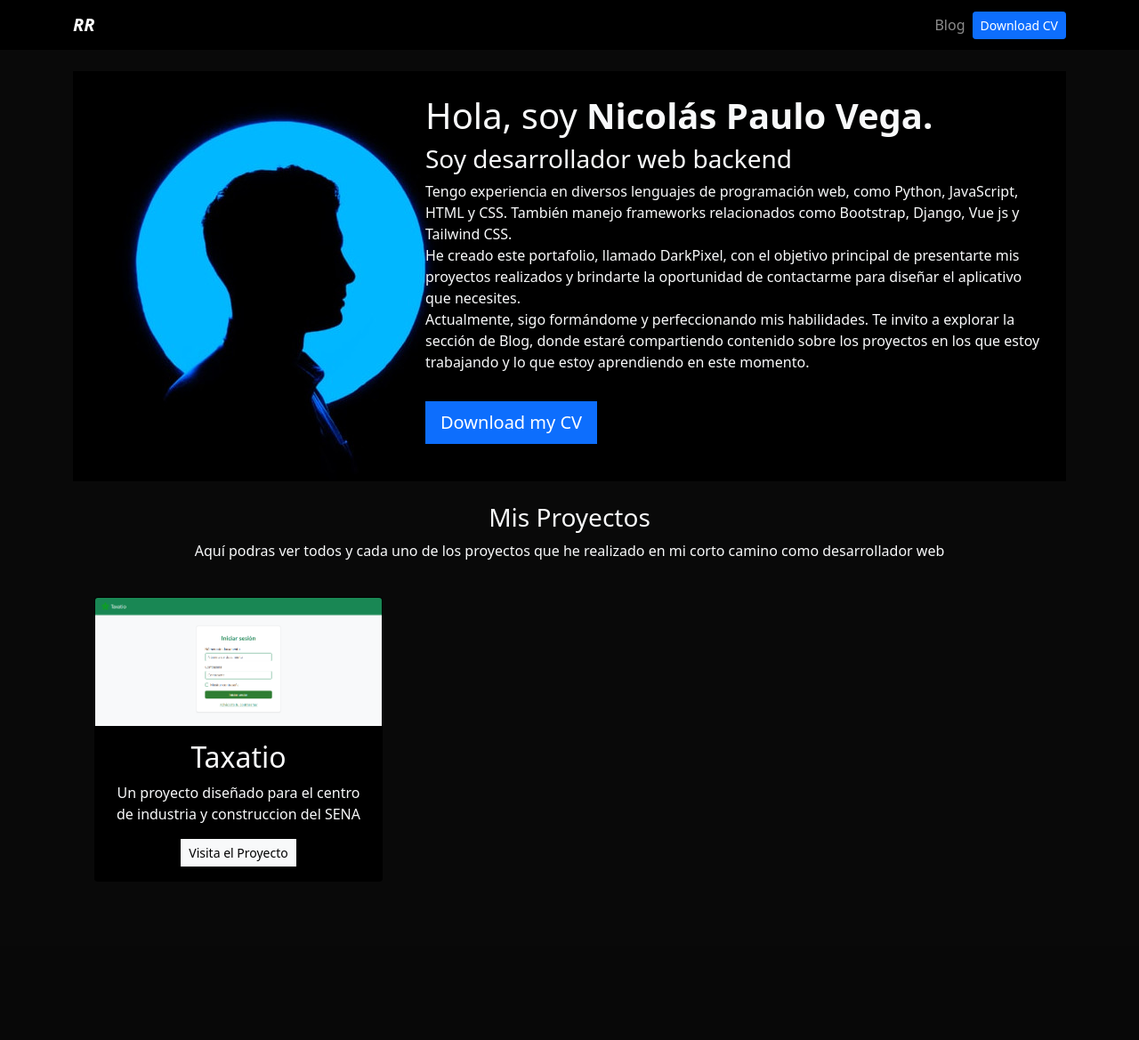
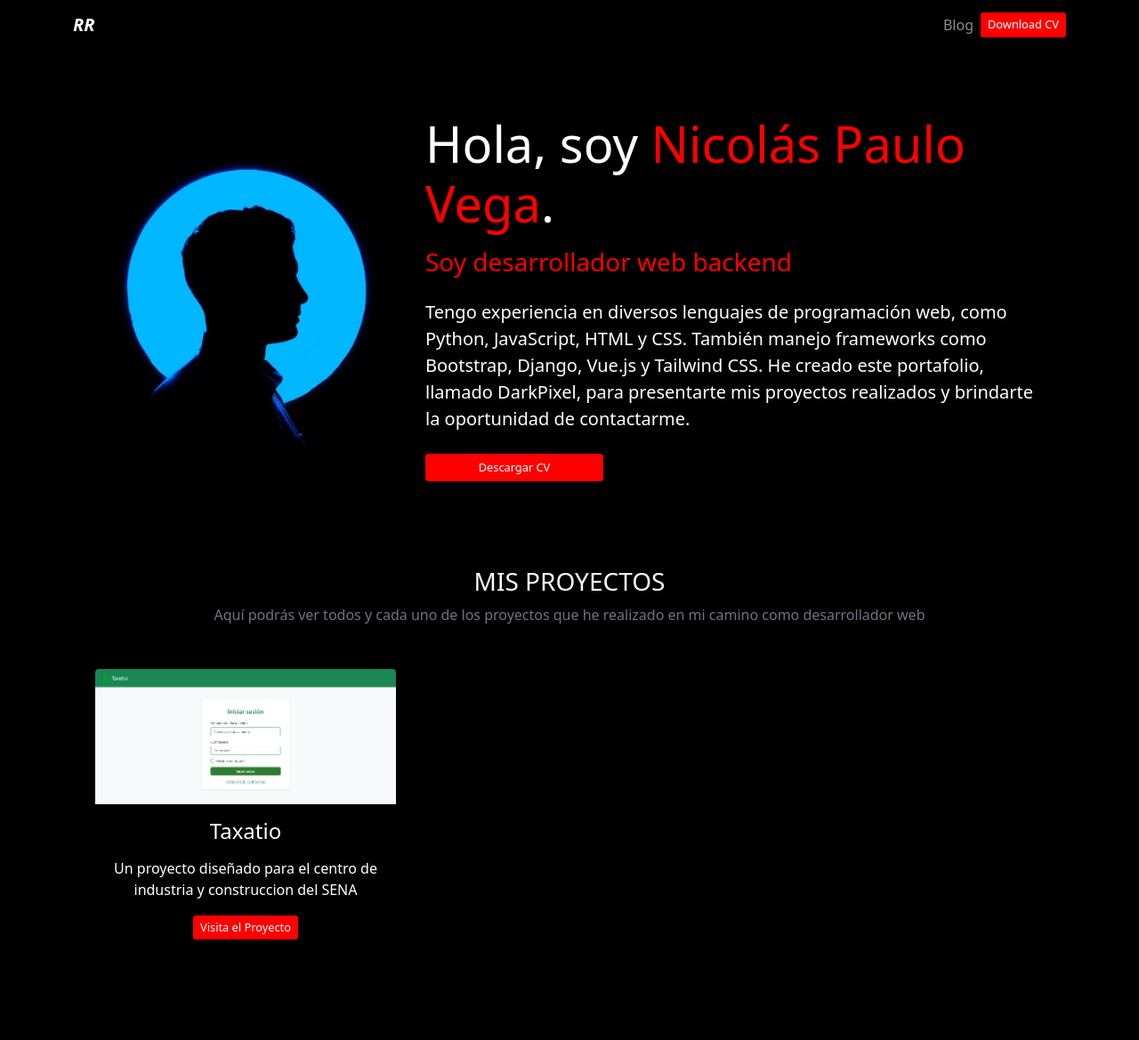
Before and after one commit to NicolasPauloVega/DarkPixel, a Django app: page / in a window 1280 px wide. Shown: the whole page at 89% size. Before the commit the page ends 974 px from the top, so only its background shows below. Run offline with Django 5.2, Linux system fonts and the light colour scheme; data comes from the database, SQL or seed files in the repository; parts of the project's set-up code (start-up, migrations or seed data) failed here and were passed over.

Commit message:
update home templates and main css

```diff
--- a/apps/home/templates/home.html
+++ b/apps/home/templates/home.html
@@ -1,53 +1,49 @@
 {% extends 'layout.html' %}
+{% load static %}
 
 {% block content %}
-
-{% load static %}
-
 <!-- Hero Section -->
-<header class="row bg-black">
-  <div class="col-md-4">
-    <img src="{% static 'portfolio/profile.jpeg' %}" />
+<header class="row bg-black text-white py-5 fade-in">
+  <div class="col-md-4 d-flex justify-content-center align-items-center">
+    <img src="{% static 'portfolio/profile.jpeg' %}" class="img-fluid" alt="Perfil">
   </div>
-
-  <div class="col-md-8 my-auto p-4">
-    <h1>Hola, soy <strong>Nicolás Paulo Vega.</strong></h1>
-    <h3>Soy desarrollador web backend</h3>
-    <p>
-      Tengo experiencia en diversos lenguajes de programación web, como Python, JavaScript, HTML y CSS. También manejo frameworks relacionados como Bootstrap, Django, Vue js y Tailwind CSS.
-      <br>
-      He creado este portafolio, llamado DarkPixel, con el objetivo principal de presentarte mis proyectos realizados y brindarte la oportunidad de contactarme para diseñar el aplicativo que necesites.
-      <br>
-      Actualmente, sigo formándome y perfeccionando mis habilidades. Te invito a explorar la sección de Blog, donde estaré compartiendo contenido sobre los proyectos en los que estoy trabajando y lo que estoy aprendiendo en este momento.
+  <div class="col-md-8 d-flex flex-column justify-content-center px-4 slide-in">
+    <h1 class="display-4 mb-3">Hola, soy <strong class="strong-neon-red">Nicolás Paulo Vega</strong>.</h1>
+    <h3 class="font-weight-light mb-4 strong-neon-red">Soy desarrollador web backend</h3>
+    <p class="lead mb-4">
+      Tengo experiencia en diversos lenguajes de programación web, como Python, JavaScript, HTML y CSS.
+      También manejo frameworks como Bootstrap, Django, Vue.js y Tailwind CSS. He creado este portafolio,
+      llamado DarkPixel, para presentarte mis proyectos realizados y brindarte la oportunidad de contactarme.
     </p>
-    <a class="btn btn-primary btn-lg rounded-0 my-3" href="{% static 'portfolio/cv.pdf' %}">Download my CV</a>
+    <a class="btn btn-neon-red shadow-lg" href="{% static 'portfolio/cv.pdf' %}" style="width: 200px; height: auto;">
+      <i class="bi bi-file-earmark-arrow-down"></i> Descargar CV
+    </a>
   </div>
 </header>
 
-<!-- Porfolio Section -->
-<div class="row my-4 text-center">
-
-  <h3>Mis Proyectos</h3>
-  <p>Aquí podras ver todos y cada uno de los proyectos que he realizado en mi corto camino como desarrollador web</p>
-
-  {% for project in projects %}
-    <div class="col-md-4 p-4">
-      <div class="card bg-black card-project">
-        <img src="{{project.image.url }}" class="card-img-top" />
-
-        <div class="card-body">
-
-          <h2>{{ project.title }}</h2>
-          <p>{{ project.description }}</p>
-
+<!-- Portfolio Section -->
+<section class="container my-5">
+  <div class="text-center mb-5">
+    <h3 class="text-uppercase font-weight-bold">Mis Proyectos</h3>
+    <p class="text-muted">Aquí podrás ver todos y cada uno de los proyectos que he realizado en mi camino como desarrollador web</p>
+  </div>
+  <div class="row">
+    {% for project in projects %}
+    <div class="col-md-4 mb-4">
+      <div class="card bg-black text-white shadow-lg card-project card-bounce">
+        <img src="{{ project.image.url }}" class="card-img-top rounded-top" alt="Imagen del Proyecto">
+        <div class="card-body text-center">
+          <h4 class="card-title font-weight-bold mb-3">{{ project.title }}</h4>
+          <p class="card-text">{{ project.description }}</p>
           {% if project.url %}
-          <a href="{{project.url}}" class="btn btn-light rounded-0 btn-sm" target="__blank" rel="noreferrer">Visita el Proyecto</a>
+          <a href="{{ project.url }}" class="btn btn-neon-red btn-sm mx-auto" target="_blank" rel="noreferrer">
+            <i class="bi bi-box-arrow-up-right"></i> Visita el Proyecto
+          </a>
           {% endif %}
         </div>
       </div>
     </div>
-  {% endfor %}
-</div>
-
-
+    {% endfor %}
+  </div>
+</section>
 {% endblock %}
--- a/apps/home/templates/layout.html
+++ b/apps/home/templates/layout.html
@@ -11,7 +11,7 @@
       <link rel="stylesheet" href="{% static 'main.css' %}">
   </head>
 
-  <body class="text-light">
+  <body class="text-light bg-black">
     {% include 'partials/navbar.html' %}
     <div class="container p-4">
       {% block content %}{% endblock %}
--- a/apps/home/templates/partials/navbar.html
+++ b/apps/home/templates/partials/navbar.html
@@ -13,7 +13,7 @@
           <a class="nav-link" href="{% url 'blog:posts' %}">Blog</a>
         </li>
         <li class="nav-item d-flex align-items-center">
-          <a class="btn btn-primary btn-sm" href="{% static 'portfolio/cv.pdf' %}" target="_blank">Download CV</a>
+          <a class="btn btn-neon-red btn-sm" href="{% static 'portfolio/cv.pdf' %}" target="_blank">Download CV</a>
         </li>
       </ul>
     </div>
--- a/static/main.css
+++ b/static/main.css
@@ -3,10 +3,52 @@ body {
 }
 
 .bg-black {
-    background: #000;
+  background: #090909;
 }
 
 .card-project:hover {
-    border: 1px solid #eee;
   cursor: pointer;
 }
+
+/* Botones - Estilo Neon */
+.btn-neon {
+  border: 2px solid #ff0000;
+  background-color: transparent;
+  color: #fff;
+  transition: all 0.3s ease;
+}
+
+.btn-neon:hover {
+  background-color: #ff0000;
+  color: white;
+  box-shadow: 0px 0px 10px 4px #ff0000;
+}
+
+/* Botón - Estilo reducido y efecto hover */
+.btn-neon-red {
+  background-color: #ff0000;
+  color: white;
+  border: none;
+  font-size: 0.8rem;
+  transition: transform 0.3s ease, background-color 0.3s ease;
+}
+
+.btn-neon-red:hover {
+  transform: scale(1.1);
+  background-color: #ff0000;
+  box-shadow: 0px 0px 10px 4px #ff0000;
+  color: white;
+}
+
+/* Tarjetas de Proyectos */
+.card-project {
+  transition: transform 0.3s ease;
+}
+
+.card-project:hover {
+  transform: scale(1.05);
+}
+
+.strong-neon-red {
+  color: #ff0000;
+}
```
Lines whose indentation alone changed are shown as unchanged.
